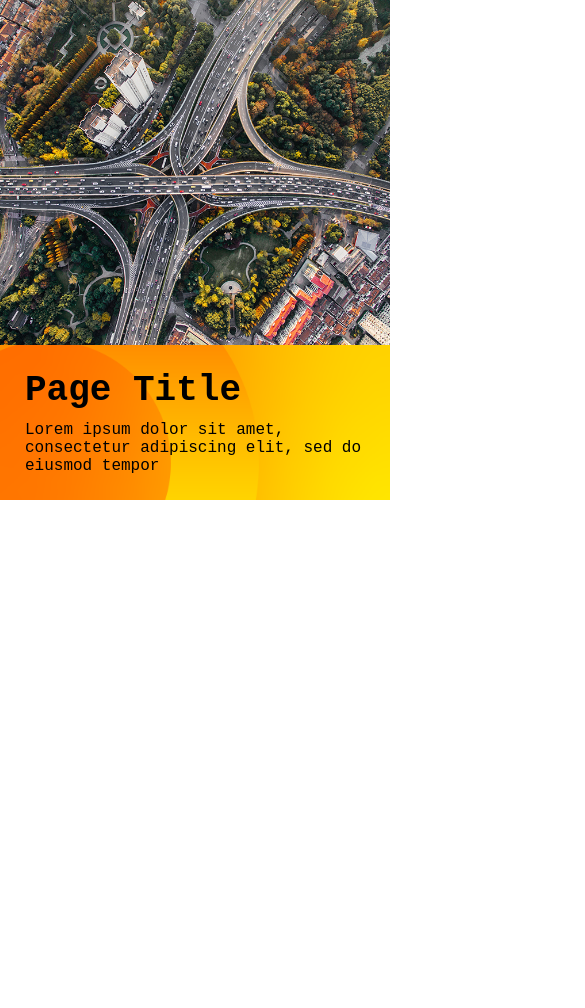
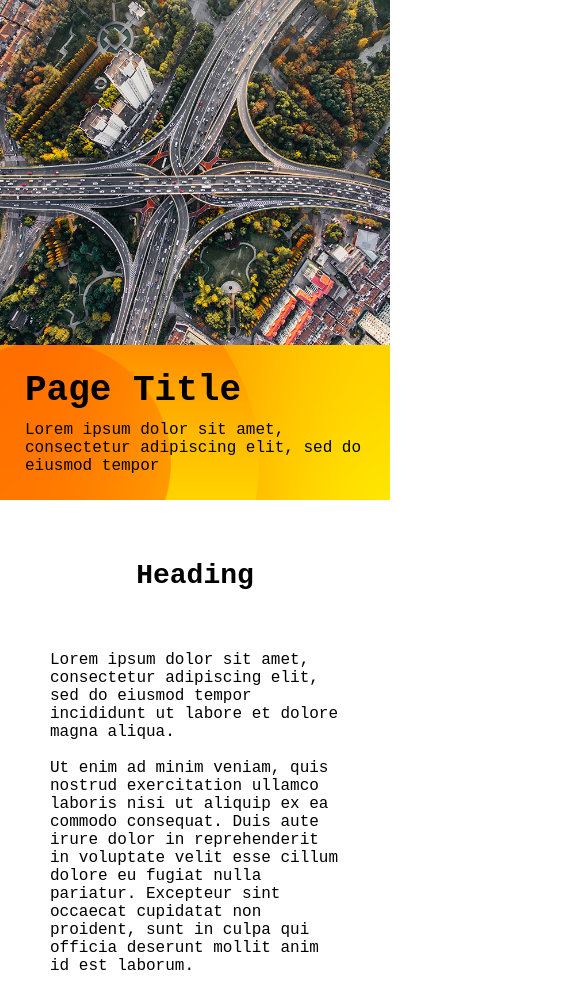
Before and after one commit to ChristianPaoloDagdag/fujitsu-coding-challenge, a React (Create React App) app: page / in a window 390 px wide. Shown: the top 1008 px of the page, 585 px wide, since content can reach past the window. Before the commit the page ends 844 px from the top, so only its background shows below. Built offline with nearby package versions, Linux system fonts and the light colour scheme.

Commit message:
feat: create VideoSection, responsive

```diff
--- a/package.json
+++ b/package.json
@@ -9,6 +9,7 @@
     "react": "^18.2.0",
     "react-dom": "^18.2.0",
     "react-scripts": "5.0.1",
+    "react-youtube": "^10.1.0",
     "styled-components": "^5.3.6",
     "web-vitals": "^2.1.4"
   },
--- /dev/null
+++ b/src/pages/Home/VideoSection/index.jsx
@@ -0,0 +1,27 @@
+import React from 'react';
+import * as S from './styles';
+
+export default function VideoSection() {
+  const opts = {
+    width: '100%',
+    height: '100%',
+  };
+
+  return (
+    <S.Container>
+      <S.Heading>Heading</S.Heading>
+      <S.TextContainer>
+        Lorem ipsum dolor sit amet, consectetur adipiscing elit, sed do eiusmod
+        tempor incididunt ut labore et dolore magna aliqua.
+        {'\n'}
+        {'\n'}
+        Ut enim ad minim veniam, quis nostrud exercitation ullamco laboris nisi
+        ut aliquip ex ea commodo consequat. Duis aute irure dolor in
+        reprehenderit in voluptate velit esse cillum dolore eu fugiat nulla
+        pariatur. Excepteur sint occaecat cupidatat non proident, sunt in culpa
+        qui officia deserunt mollit anim id est laborum.
+      </S.TextContainer>
+      <S.Video videoId="EWIr5Hqj2ys" opts={opts} />
+    </S.Container>
+  );
+}
--- /dev/null
+++ b/src/pages/Home/VideoSection/styles.jsx
@@ -0,0 +1,44 @@
+import YouTube from 'react-youtube';
+import styled from 'styled-components';
+
+export const Container = styled.div`
+  display: flex;
+  flex-direction: column;
+  width: 100%;
+  padding-top: 60px;
+  padding-bottom: 60px;
+  gap: 60px;
+  align-items: center;
+`;
+
+export const Heading = styled.div`
+  font-size: 28px;
+  text-align: center;
+  width: 910px !important;
+  font-weight: ${(props) => props.theme.fontWeight.bold};
+`;
+
+export const TextContainer = styled.div`
+  max-width: 910px;
+  white-space: pre-line;
+  word-break: break-word;
+  margin-left: 50px;
+  margin-right: 50px;
+`;
+
+export const Video = styled(YouTube)`
+  @media (min-width: 500px) {
+    width: 450px;
+    height: 200px;
+  }
+
+  @media (min-width: 700px) {
+    width: 650px;
+    height: 470px;
+  }
+
+  @media (min-width: 994px) {
+    width: 910px;
+    height: 512px;
+  }
+`;
--- a/src/pages/Home/index.jsx
+++ b/src/pages/Home/index.jsx
@@ -1,11 +1,13 @@
 import React from 'react';
 import Container from './styles';
-import TopComponent from './TopComponent';
+import PageTitle from './PageTitle';
+import VideoSection from './VideoSection';
 
 export default function Home() {
   return (
     <Container>
-      <TopComponent />
+      <PageTitle />
+      <VideoSection />
     </Container>
   );
 }
```
Also changed, not shown: src/pages/Home/PageTitle/index.jsx (renamed from src/pages/Home/TopComponent/index.jsx), src/pages/Home/PageTitle/styles.jsx (renamed from src/pages/Home/TopComponent/styles.jsx), 1 other file (tests, documents, lock files or other folders).
